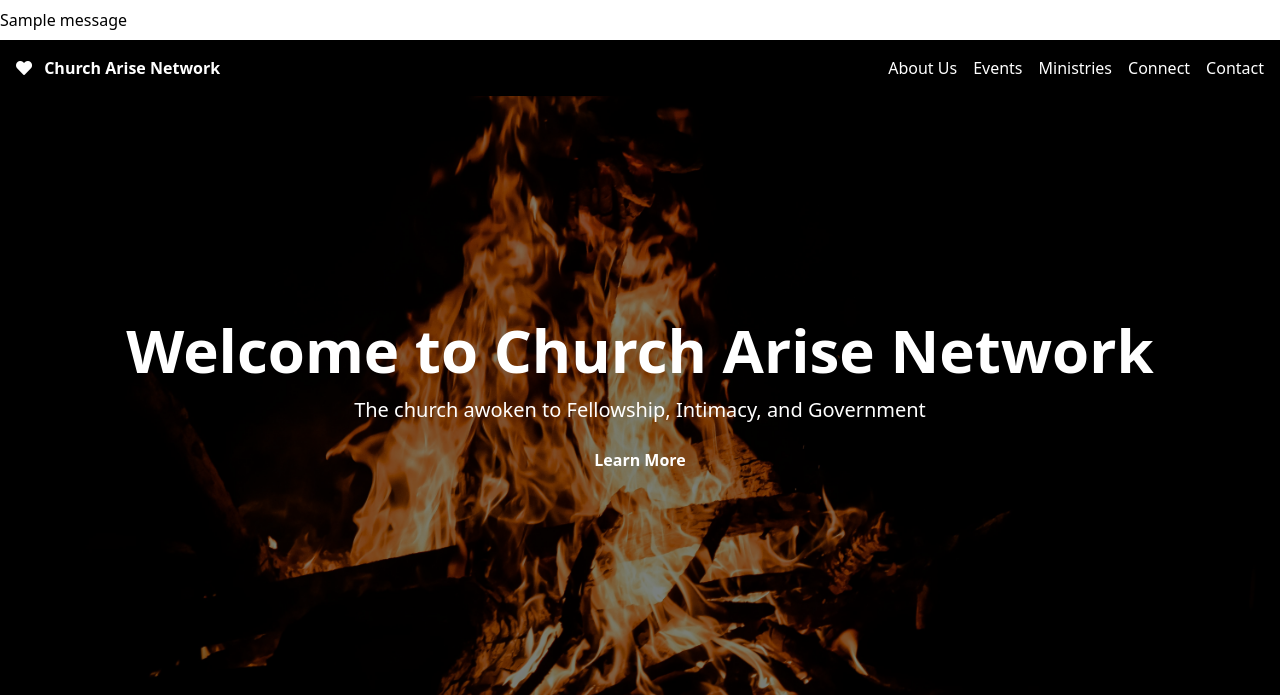
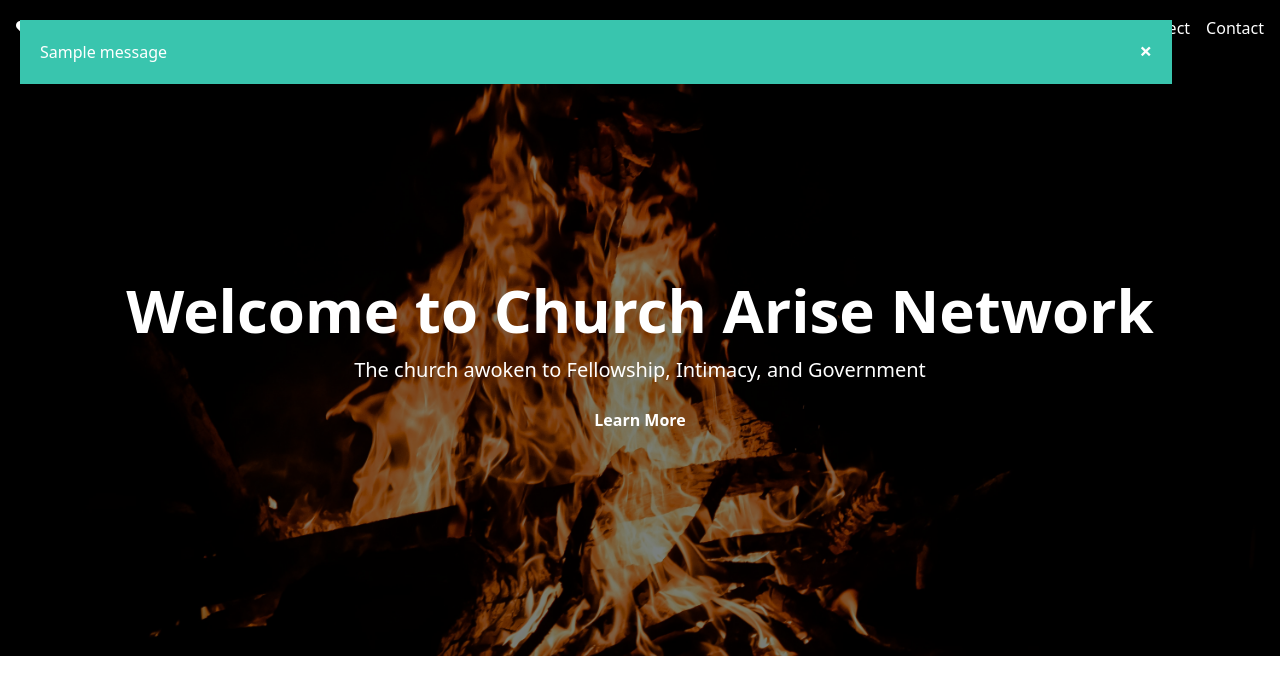
Before and after one commit to ushenginnering/can-site, a Django app: page / in a window 1280 px wide. Shown: the top 695 px of the page. Run offline with Django 4.2, Linux system fonts and the light colour scheme; tables that the repository leaves empty hold one stand-in row (values such as "Sample post"); one stand-in notice (Sample message) is shown.

Commit message:
feat: style alert box

```diff
--- a/templates/layout.html
+++ b/templates/layout.html
@@ -9,11 +9,47 @@
 <body>
     {% if messages %}
         {% for message in messages %}
-            <div class="alert {{message.tags}} my-2" role="alert">
+            <div class="alert {{message.tags}}" role="alert">
+                <span class="closebtn" onclick="this.parentElement.style.display='none';">&times;</span>
                 {{message}}
             </div>
         {% endfor %}
     {% endif %}
+
+    <style>
+        .alert {
+            padding: 20px;
+            margin: 20px;
+            color: white;
+            position: fixed;
+            z-index: 10;
+            top: 0px;
+            width: 90%;
+        }
+
+        .error{
+            background-color: #f44336;
+        }
+
+        .success, .info{
+            background-color: rgb(57, 197, 174);
+        }
+
+        .closebtn {
+            margin-left: 15px;
+            color: white;
+            font-weight: bold;
+            float: right;
+            font-size: 22px;
+            line-height: 20px;
+            cursor: pointer;
+            transition: 0.3s;
+            }
+
+        .closebtn:hover {
+            color: black;
+            }
+    </style>
     {% block body %}{% endblock body %}
 </body>
 </html>
```
